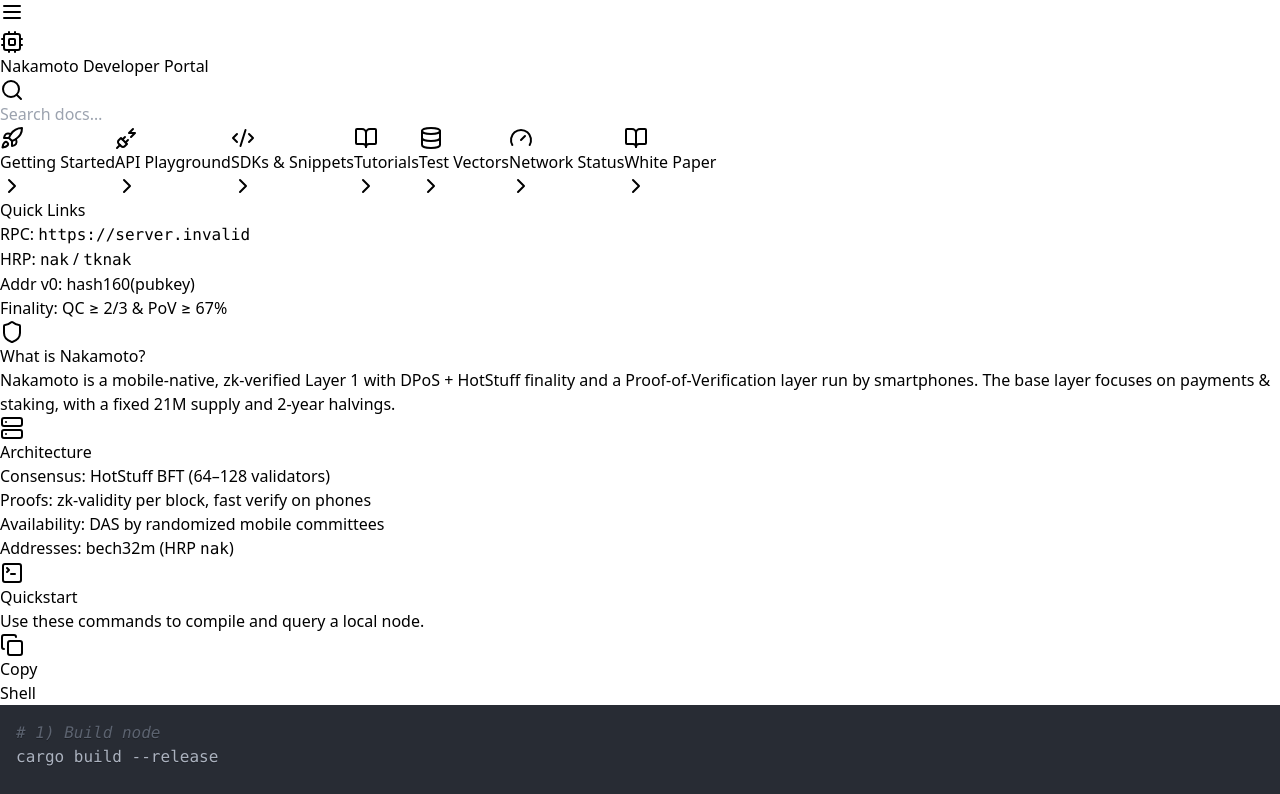
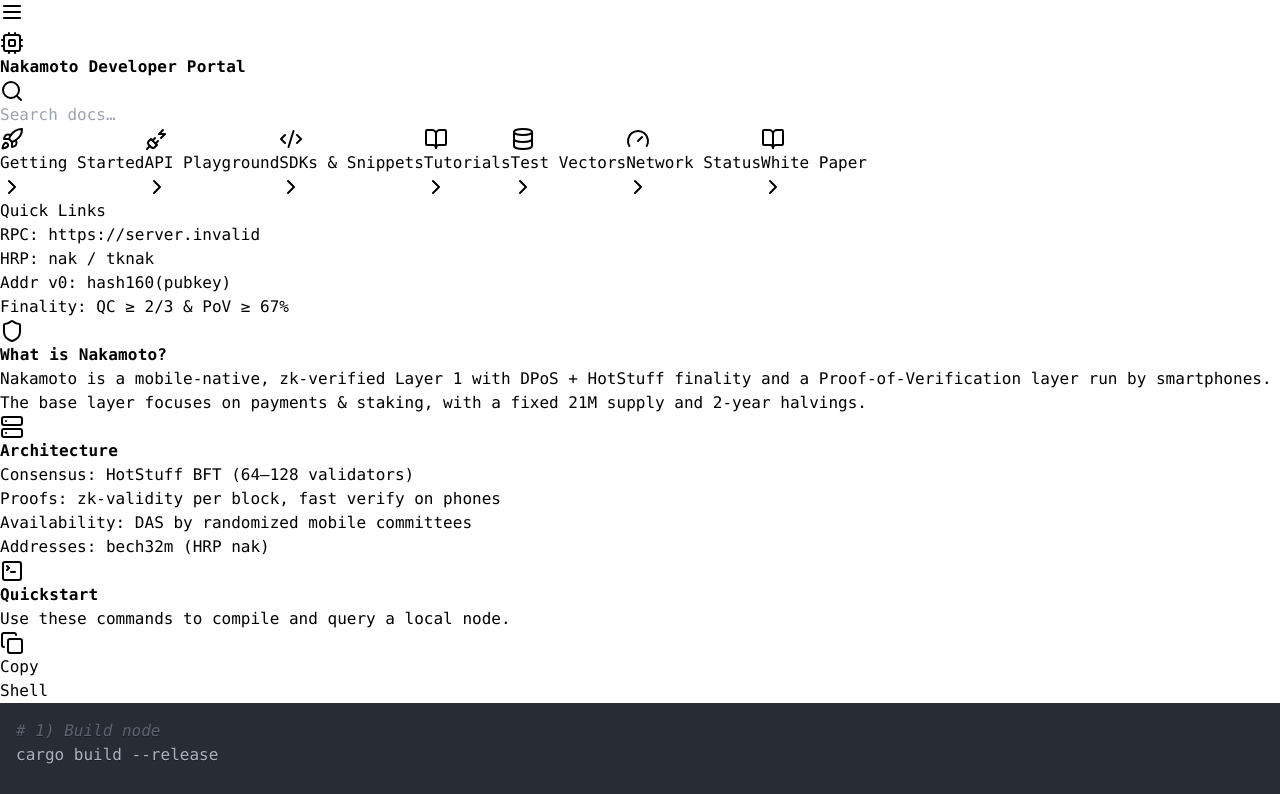
Before and after one commit to moshehogeg/Nakamoto, a React (Vite) app: page / in a window 1280 px wide. Shown: the top 794 px of the page. Built offline with nearby package versions, Linux system fonts and the light colour scheme; no server answers; the HTML template or start-up script is replaced by a standard one.

Commit message:
Update index.css

```diff
--- a/src/index.css
+++ b/src/index.css
@@ -2,32 +2,32 @@
 @tailwind components;
 @tailwind utilities;
 
-/* --- Mobile-safe defaults --- */
+/* --- Global mono look --- */
 * { box-sizing: border-box; }
 html, body, #root {
   margin: 0;
   padding: 0;
   width: 100%;
   max-width: 100%;
-  overflow-x: clip;            /* block sideways overflow without hiding content */
+  overflow-x: clip;
   -webkit-text-size-adjust: 100%;
 }
 
+/* Monospace everywhere */
 body {
-  font-family: ui-sans-serif, system-ui, -apple-system, Segoe UI, Roboto, Ubuntu, Cantarell, 'Noto Sans', 'Helvetica Neue', Arial;
+  font-family: ui-monospace, SFMono-Regular, Menlo, Monaco, Consolas,
+               "Liberation Mono", "Courier New", monospace;
+  line-height: 1.5;
 }
 
-/* Long strings should wrap instead of pushing layout */
+/* Long strings should wrap nicely */
 pre, code, kbd, samp { white-space: pre-wrap; overflow-wrap: anywhere; word-break: break-word; }
-p, li, h1, h2, h3, h4, h5, h6 { overflow-wrap: anywhere; word-break: break-word; }
 
-/* Media & embedded content never exceed viewport */
+/* Media fit */
 img, svg, canvas, iframe, video { max-width: 100%; height: auto; display: block; }
 
-/* Utility: horizontal scroll area (used inside code blocks only) */
+/* Utility */
 .scroll-x { overflow-x: auto; -webkit-overflow-scrolling: touch; }
 
-/* Kill any accidental fixed widths on small screens */
-@media (max-width: 767.98px) {
-  [style*="width:"] { max-width: 100% !important; }
-}
+/* Optional: make headings feel “terminal‑bold” */
+h1, h2, h3, h4, h5, h6 { font-weight: 700; letter-spacing: 0.2px; }
```
